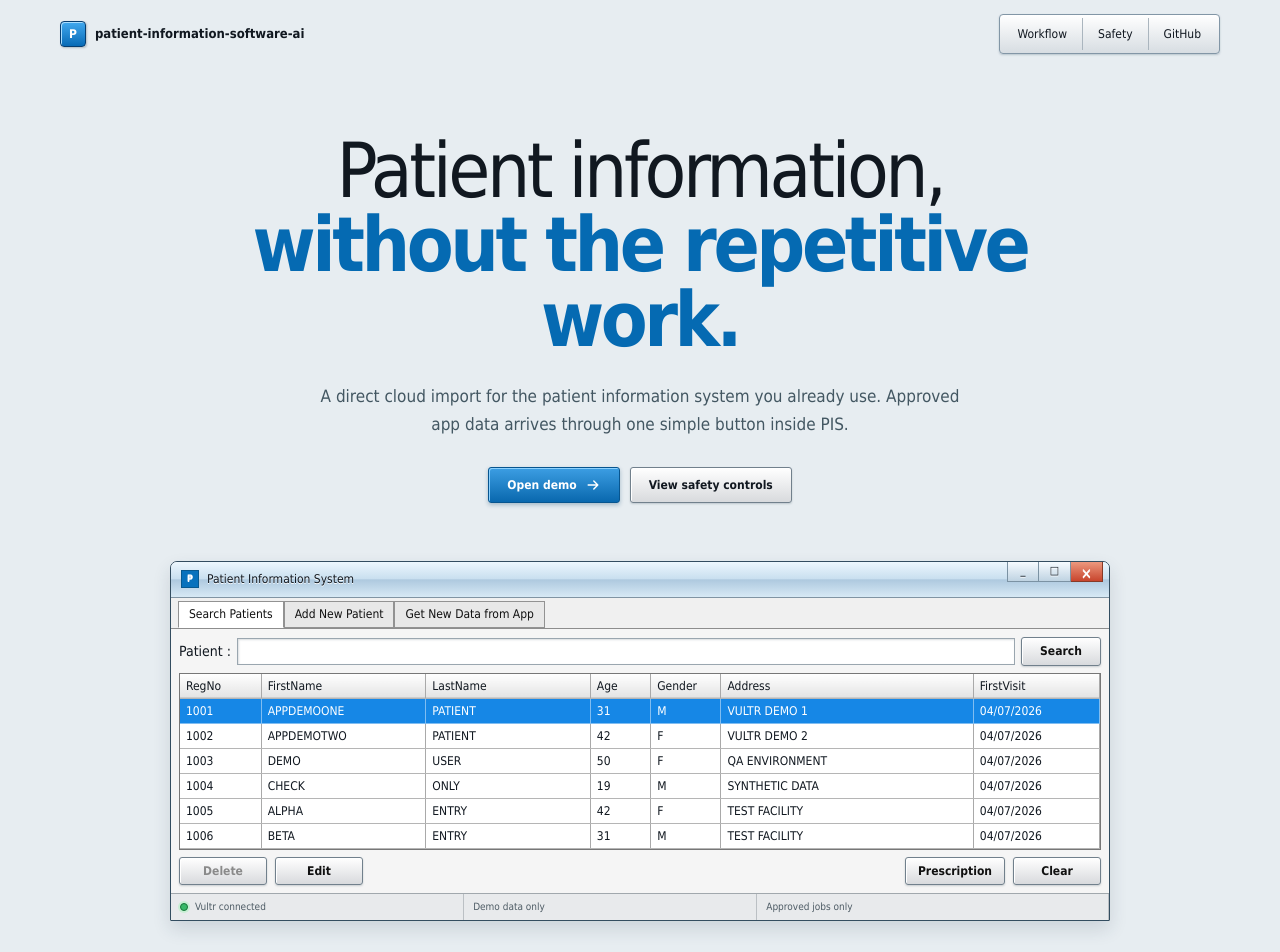
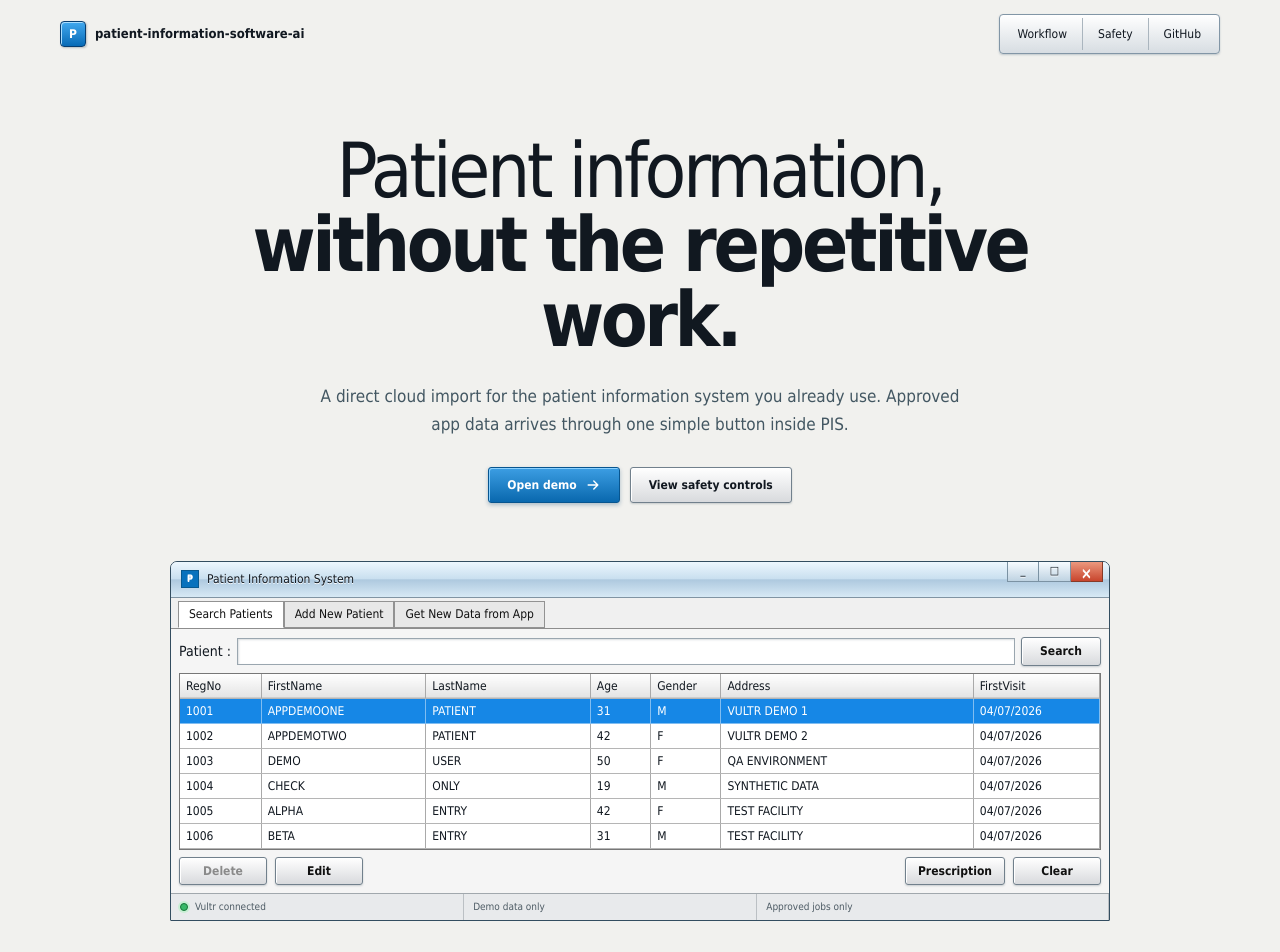
Before and after one commit to yashwanth-3000/patient-information-software-ai, a Next.js app in the folder website/: page / in a window 1280 px wide. Shown: the top 952 px of the page. Built offline with nearby package versions, Linux system fonts and the light colour scheme.

Commit message:
Flatten hero colors and remove glow

```diff
--- a/website/src/app/globals.css
+++ b/website/src/app/globals.css
@@ -23,7 +23,7 @@ button, input { font: inherit; }
 button { color: #111; }
 svg { width: 16px; fill: none; stroke: currentColor; stroke-width: 1.8; stroke-linecap: round; stroke-linejoin: round; }
 .shell { width: min(1160px, calc(100% - 36px)); margin-inline: auto; }
-.desktop { min-height: 100vh; overflow: hidden; background: #e7edf1; }
+.desktop { min-height: 100vh; overflow: hidden; background: #f1f1ee; }
 
 .nav { height: 68px; display: flex; align-items: center; justify-content: space-between; position: relative; z-index: 5; }
 .brand { display: inline-flex; align-items: center; gap: 9px; font-weight: 700; font-size: 13px; }
@@ -36,7 +36,7 @@ svg { width: 16px; fill: none; stroke: currentColor; stroke-width: 1.8; stroke-l
 .hero-copy { max-width: 820px; margin: 0 auto; }
 .system-label { display: inline-block; padding: 5px 8px; border: 1px solid #91a4b2; background: #f7f8f8; color: #385064; font-size: 10px; font-weight: 700; letter-spacing: .14em; box-shadow: inset 1px 1px white; }
 .hero h1 { margin: 0; font-size: clamp(43px, 6.4vw, 76px); font-weight: 400; line-height: .98; letter-spacing: -.045em; }
-.hero h1 strong { display: block; color: #056ab2; font-weight: 700; }
+.hero h1 strong { display: block; color: var(--ink); font-weight: 700; }
 .hero-copy > p { max-width: 650px; margin: 25px auto 0; color: #435762; font-size: 17px; line-height: 1.65; }
 .hero-actions { display: flex; justify-content: center; gap: 10px; margin-top: 28px; }
 .retro-button, .search-row button, .window-actions button { min-height: 36px; display: inline-flex; align-items: center; justify-content: center; gap: 8px; padding: 0 18px; border: 1px solid #71808c; border-radius: 3px; background: linear-gradient(#fff, #d8dadd); box-shadow: inset 1px 1px white, 0 1px 2px #23384a35; font-weight: 600; font-size: 12px; cursor: pointer; }
@@ -45,7 +45,7 @@ svg { width: 16px; fill: none; stroke: currentColor; stroke-width: 1.8; stroke-l
 .primary-button:hover { background: linear-gradient(#53b3f3, #0874c2); }
 .status-light { width: 8px; height: 8px; display: inline-block; border-radius: 50%; background: #38b968; border: 1px solid #167638; box-shadow: 0 0 0 2px #c8efd4; }
 
-.pis-window { max-width: 940px; margin: 58px auto 0; text-align: left; border: 1px solid #334d60; border-radius: 7px 7px 1px 1px; background: var(--chrome); box-shadow: 0 2px 0 #ffffffcc inset, 0 8px 18px #223a4b24; overflow: hidden; }
+.pis-window { max-width: 940px; margin: 58px auto 0; text-align: left; border: 1px solid #334d60; border-radius: 7px 7px 1px 1px; background: var(--chrome); box-shadow: none; overflow: hidden; }
 .window-titlebar { height: 36px; display: flex; align-items: center; gap: 8px; padding-left: 10px; border-bottom: 1px solid #8094a3; background: linear-gradient(#edf7fe 0%, #c9dfef 48%, #aec9df 51%, #d7e9f5 100%); text-shadow: 0 1px white; font-size: 12px; }
 .window-app-icon { width: 18px; height: 18px; display: grid; place-items: center; color: white; background: #0872bd; border: 1px solid #075990; font-size: 9px; font-weight: 700; }
 .window-controls { margin-left: auto; height: 100%; display: flex; align-items: flex-start; padding-right: 6px; }
```
